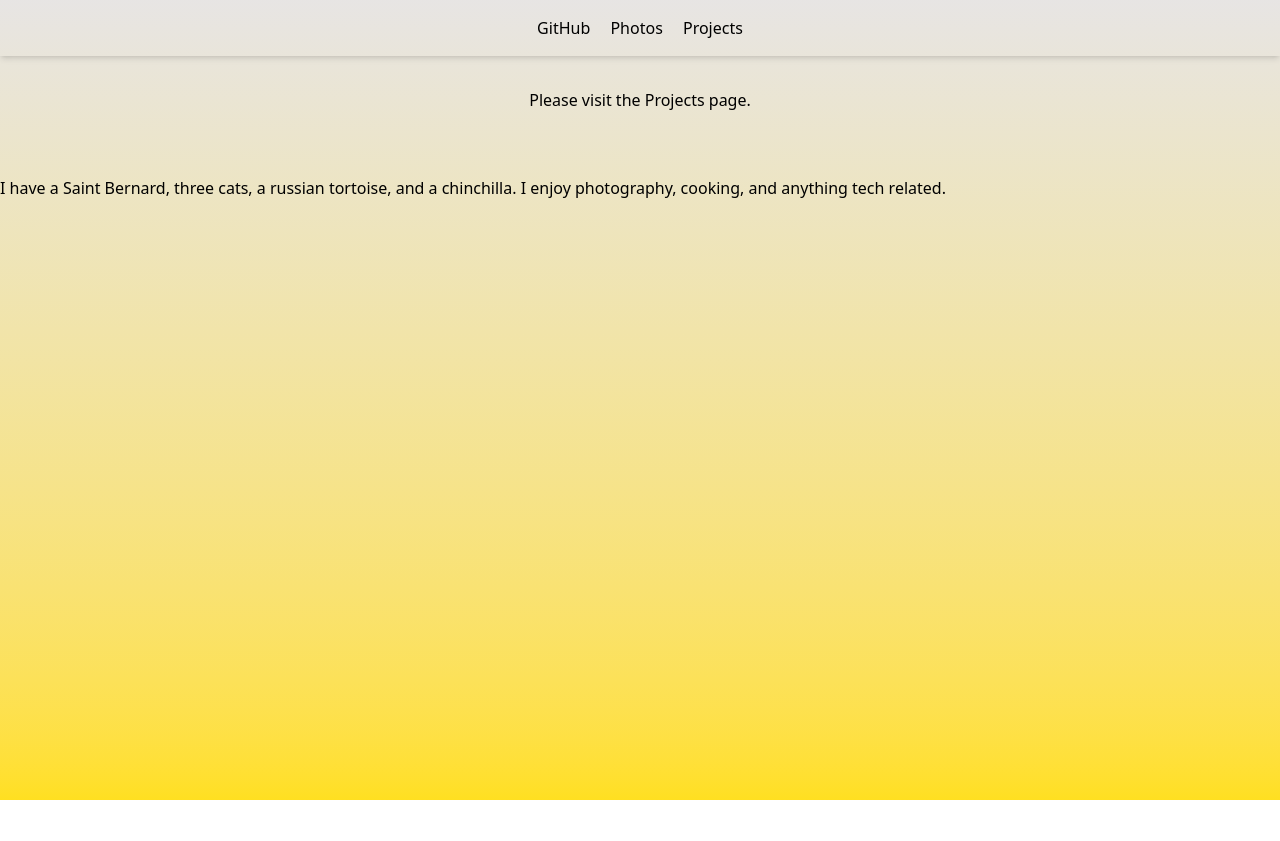
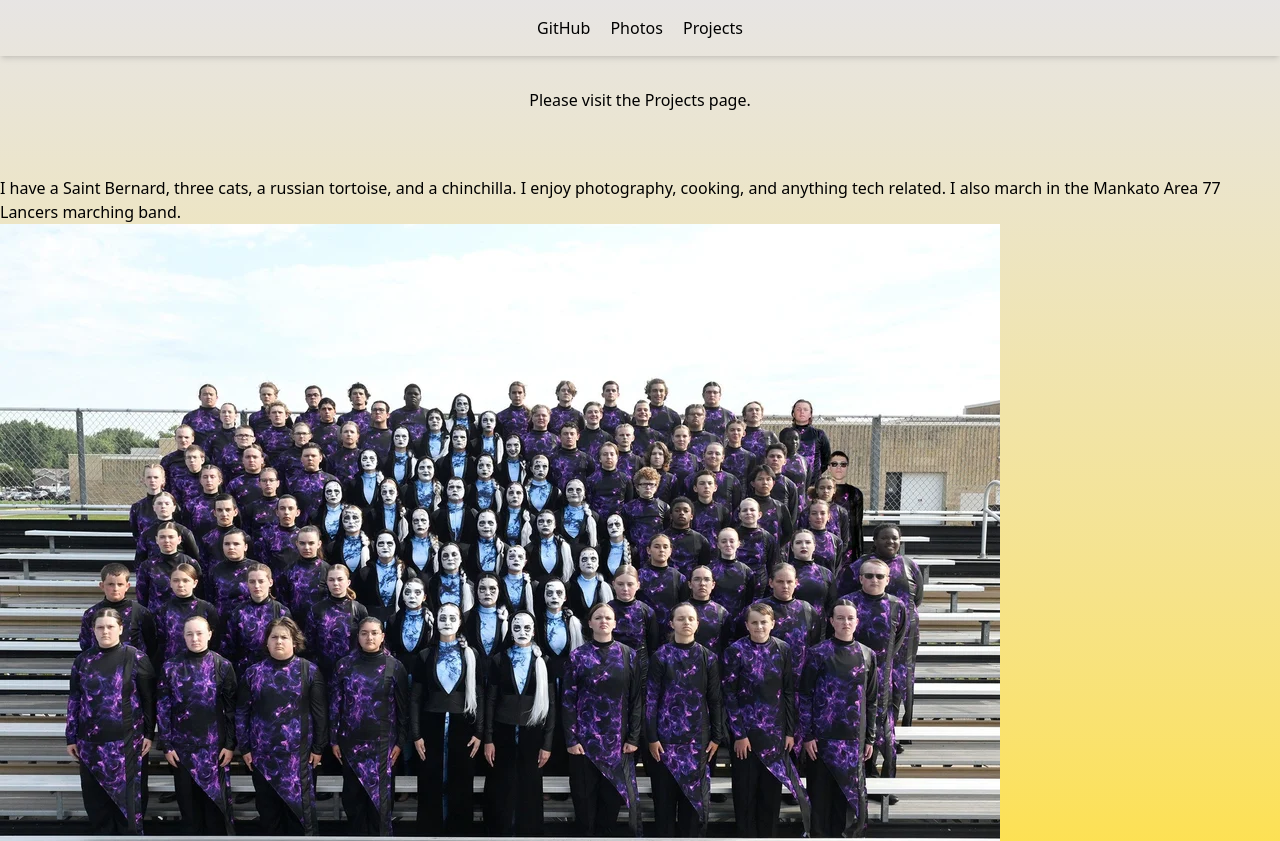
Before and after one commit to Maxwell-L-hack/website, a plain HTML site: page index.html in a window 1280 px wide. Shown: the top 841 px of the page. Before the commit the page ends 800 px from the top, so only its background shows below. Drawn offline with nearby package versions, Linux system fonts and the light colour scheme; a script that the page names is missing.

Commit message:
Added Lancers picture and that I march with them.

```diff
--- a/index.html
+++ b/index.html
@@ -25,8 +25,9 @@
             <h2 class="text-center">Please visit the <a href="projects.html">Projects</a> page.</h2>
 
             <p class="mt-16">
-                I have a Saint Bernard, three cats, a russian tortoise, and a chinchilla. I enjoy photography, cooking, and anything tech related.
+                I have a Saint Bernard, three cats, a russian tortoise, and a chinchilla. I enjoy photography, cooking, and anything tech related.  I also march in the Mankato Area 77 Lancers marching band.
             </p>
+            <img src="TheUninvited2025Group.webp"
         </main>
     </div>
 </body>
```
Also changed, not shown: TheUninvited2025Group.webp (added).
